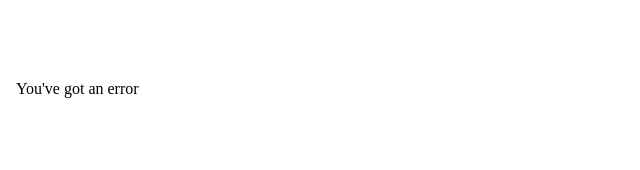
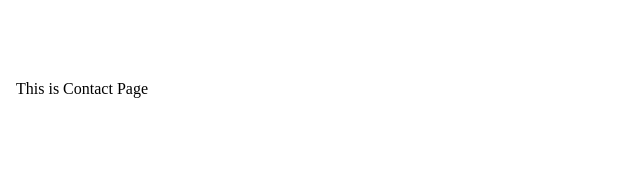
Before and after one commit to codestates-beb/BEB-06-SHEPHERD, a React (Create React App) app in the folder client/: page /contact in a window 1280 px wide. Before the commit this address had no page. Shown: the top 170 px of the page, without its empty margins (0-640 px from the left). Built offline with nearby package versions, Linux system fonts and the light colour scheme.

Commit message:
fix: Contact Routing

```diff
--- a/client/src/index.js
+++ b/client/src/index.js
@@ -11,7 +11,7 @@ import {
 } from 'react-router-dom';
 
 // Pages
-import About from 'pages/About';
+import Contact from 'pages/Contact';
 import Dashboard from 'pages/Dashboard';
 import Error from 'pages/Error';
 import Main from 'pages/Main';
@@ -28,8 +28,8 @@ const router = createBrowserRouter([
     errorElement: <Error />,
     children: [
       {
-        path: 'about/',
-        element: <About />
+        path: 'contact/',
+        element: <Contact />
       },
       {
         path: 'dashboard/',
--- a/client/src/pages/Contact.js
+++ b/client/src/pages/Contact.js
@@ -0,0 +1,11 @@
+import Box from '@mui/material/Box';
+
+function Contact () {
+  return (
+    <Box>
+      This is Contact Page
+    </Box>
+  );
+}
+
+export default Contact;
```
